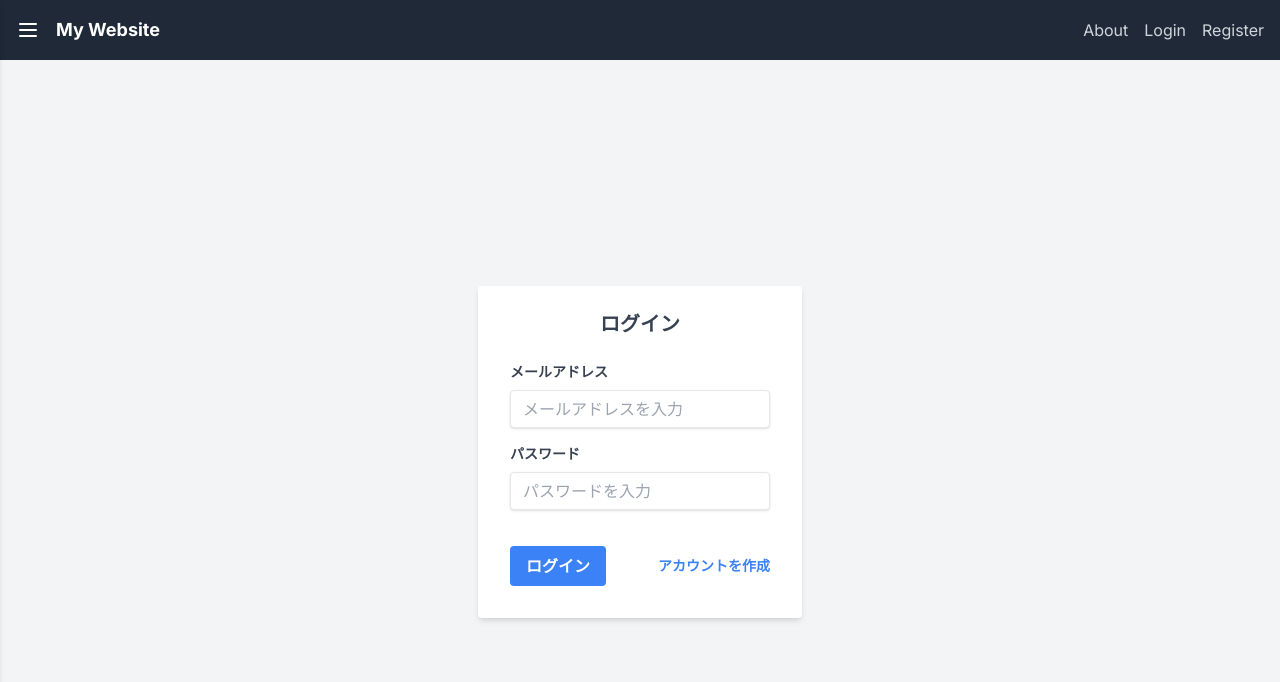
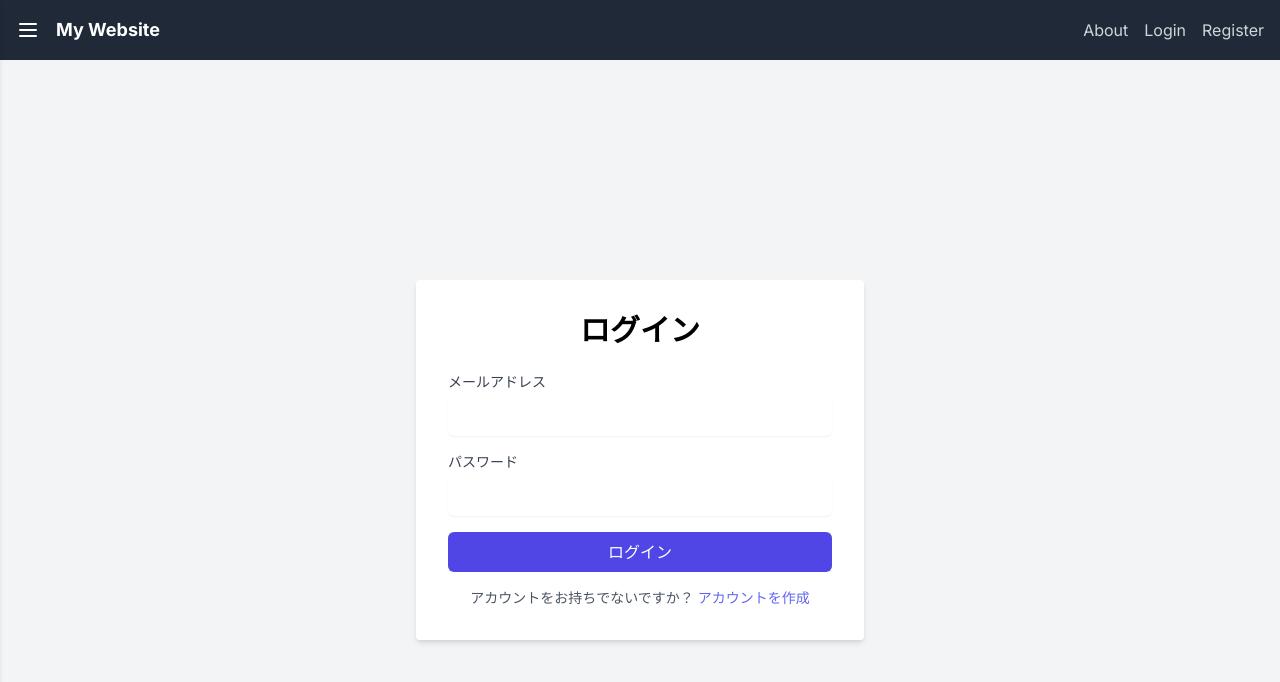
Before and after one commit to ajdjaiuoapooiad/rails-next-port3-frontend, a Next.js app: page /auth/login in a window 1280 px wide. Shown: the top 682 px of the page. Built offline with nearby package versions, Linux system fonts and the light colour scheme.

Commit message:
loginpage成功

```diff
--- a/package.json
+++ b/package.json
@@ -12,7 +12,8 @@
     "@heroicons/react": "^2.2.0",
     "next": "14.2.1",
     "react": "^18",
-    "react-dom": "^18"
+    "react-dom": "^18",
+    "sweetalert2": "^11.19.1"
   },
   "devDependencies": {
     "@types/node": "^20",
--- /dev/null
+++ b/src/app/api/auth/login/route.ts
@@ -0,0 +1,52 @@
+import { NextResponse, NextRequest } from 'next/server';
+
+interface LoginResponseSuccess {
+  token: string;
+  user: { id: number };
+}
+
+interface LoginResponseError {
+  error: string;
+}
+
+type LoginResponse = LoginResponseSuccess | LoginResponseError;
+
+export async function POST(req: NextRequest) {
+  const { email, password } = await req.json();
+
+  try {
+    const apiUrl = process.env.NEXT_PUBLIC_API_URL + '/login'; // Rails API のログインエンドポイント
+    if (!process.env.NEXT_PUBLIC_API_URL) {
+      return new NextResponse(JSON.stringify({ error: 'API URLが設定されていません。' }), {
+        status: 500,
+        headers: { 'Content-Type': 'application/json' },
+      });
+    }
+
+    const apiResponse = await fetch(apiUrl, {
+      method: 'POST',
+      headers: { 'Content-Type': 'application/json' },
+      body: JSON.stringify({ email, password }),
+    });
+
+    const data: LoginResponse = await apiResponse.json();
+
+    if (apiResponse.ok) {
+      return new NextResponse(JSON.stringify(data), {
+        status: 200,
+        headers: { 'Content-Type': 'application/json' },
+      });
+    } else {
+      return new NextResponse(JSON.stringify(data), {
+        status: apiResponse.status,
+        headers: { 'Content-Type': 'application/json' },
+      });
+    }
+  } catch (error: any) {
+    console.error('APIエラー:', error);
+    return new NextResponse(JSON.stringify({ error: 'サーバーエラーが発生しました。' }), {
+      status: 500,
+      headers: { 'Content-Type': 'application/json' },
+    });
+  }
+}
--- a/src/app/auth/login/page.tsx
+++ b/src/app/auth/login/page.tsx
@@ -1,23 +1,29 @@
-'use client'; // 👈 この行を追加
+'use client';
 
-import React, { useState } from 'react';
+import { useState } from 'react';
+
+import Swal from 'sweetalert2';
+import 'sweetalert2/dist/sweetalert2.min.css';
+import Link from 'next/link';
 import { useRouter } from 'next/navigation';
-import Link from 'next/link';
 
-const LoginPage = () => {
-  const [email, setEmail] = useState('');
-  const [password, setPassword] = useState('');
-  const [error, setError] = useState('');
+interface LoginResponse {
+  token?: string;
+  message?: string;
+  user?: { id: number };
+  error?: string; // Rails API のエラーレスポンスに対応
+}
+
+export default function LoginPage() {
+  const [email, setEmail] = useState<string>('');
+  const [password, setPassword] = useState<string>('');
   const router = useRouter();
 
-  const handleSubmit = async (event: React.FormEvent) => {
-    event.preventDefault();
-    setError('');
+  const handleSubmit = async (e: React.FormEvent) => {
+    e.preventDefault();
 
     try {
-
-      // 環境変数から API のベース URL を取得
-      const response = await fetch(`${process.env.NEXT_PUBLIC_API_URL}/login`, {
+      const response = await fetch('/api/auth/login', { // 👈 パスはそのまま
         method: 'POST',
         headers: {
           'Content-Type': 'application/json',
@@ -25,75 +31,79 @@ const LoginPage = () => {
         body: JSON.stringify({ email, password }),
       });
 
-      const data = await response.json();
-
       if (response.ok) {
-        // ログイン成功
-        const { token, user } = data;
-        console.log('ログイン成功:', { token, userId: user.id });
-        // ここでトークンとユーザー ID を保存する処理 (例: localStorage, Zustand, Recoil など)
-        localStorage.setItem('authToken', token);
-        localStorage.setItem('userId', user.id);
-        // ログイン後のリダイレクト
-        router.push('/posts'); // 例: ダッシュボードページへリダイレクト
+        const data: LoginResponse = await response.json();
+        if (data.token) {
+          localStorage.setItem('authToken', data.token);
+          if (data.user && data.user.id) {
+            localStorage.setItem('userId', data.user.id.toString());
+          }
+          Swal.fire({
+            icon: 'success',
+            title: 'ログイン成功',
+            showConfirmButton: false,
+            timer: 1500,
+          });
+          router.push('/posts'); // ログイン後のリダイレクト先
+        } else {
+          Swal.fire({
+            icon: 'error',
+            title: 'ログイン失敗',
+            text: data.message || data.error || 'ログインに失敗しました',
+          });
+        }
       } else {
-        // ログイン失敗
-        setError(data.error || 'ログインに失敗しました。');
-        console.error('ログイン失敗:', data);
+        const errorData: LoginResponse = await response.json();
+        Swal.fire({
+          icon: 'error',
+          title: 'ログイン失敗',
+          text: errorData.message || errorData.error || 'ログインに失敗しました',
+        });
       }
-    } catch (error) {
-      setError('サーバーとの通信中にエラーが発生しました。');
-      console.error('ログインエラー:', error);
+    } catch (err: any) {
+      Swal.fire({
+        icon: 'error',
+        title: 'ログイン中にエラーが発生しました',
+        text: err.message || 'ログイン中にエラーが発生しました',
+      });
+      console.error('ログインエラー:', err);
     }
   };
 
   return (
-    <div className="flex justify-center items-center h-screen bg-gray-100">
-      <div className="bg-white shadow-md rounded px-8 pt-6 pb-8 mb-4">
-        <h2 className="block text-gray-700 text-xl font-bold mb-6 text-center">
-          ログイン
-        </h2>
-        {error && (
-          <div className="bg-red-100 border border-red-400 text-red-700 px-4 py-3 rounded relative mb-4" role="alert">
-            <strong className="font-bold">エラー！</strong>
-            <span className="block sm:inline">{error}</span>
-          </div>
-        )}
-        <form onSubmit={handleSubmit}>
-          <div className="mb-4">
-            <label className="block text-gray-700 text-sm font-bold mb-2" htmlFor="email">
-              メールアドレス
-            </label>
+    <div className="min-h-screen flex items-center justify-center bg-gray-100">
+      <div className="bg-white p-8 rounded shadow-md w-full max-w-md">
+        <h1 className="text-3xl font-bold mb-6 text-center">ログイン</h1>
+        <form onSubmit={handleSubmit} className="space-y-4">
+          <div>
+            <label className="block text-sm font-medium text-gray-700">メールアドレス</label>
             <input
-              className="shadow appearance-none border rounded w-full py-2 px-3 text-gray-700 leading-tight focus:outline-none focus:shadow-outline"
-              id="email"
               type="email"
-              placeholder="メールアドレスを入力"
               value={email}
               onChange={(e) => setEmail(e.target.value)}
+              className="mt-1 block w-full rounded-md border-gray-300 shadow-sm focus:border-indigo-500 focus:ring-indigo-500 p-2"
             />
           </div>
-          <div className="mb-6">
-            <label className="block text-gray-700 text-sm font-bold mb-2" htmlFor="password">
-              パスワード
-            </label>
+          <div>
+            <label className="block text-sm font-medium text-gray-700">パスワード</label>
             <input
-              className="shadow appearance-none border rounded w-full py-2 px-3 text-gray-700 mb-3 leading-tight focus:outline-none focus:shadow-outline"
-              id="password"
               type="password"
-              placeholder="パスワードを入力"
               value={password}
               onChange={(e) => setPassword(e.target.value)}
+              className="mt-1 block w-full rounded-md border-gray-300 shadow-sm focus:border-indigo-500 focus:ring-indigo-500 p-2"
             />
           </div>
-          <div className="flex items-center justify-between">
+          <div>
             <button
-              className="bg-blue-500 hover:bg-blue-700 text-white font-bold py-2 px-4 rounded focus:outline-none focus:shadow-outline"
               type="submit"
+              className="w-full px-4 py-2 bg-indigo-600 text-white rounded-md hover:bg-indigo-700 focus:outline-none focus:ring-2 focus:ring-indigo-500 focus:ring-offset-2"
             >
               ログイン
             </button>
-            <Link href="/auth/register" className="inline-block align-baseline font-bold text-sm text-blue-500 hover:text-blue-800">
+          </div>
+          <div className="text-center text-sm text-gray-600">
+            アカウントをお持ちでないですか？{' '}
+            <Link href="/auth/register" className="text-indigo-500 hover:underline">
               アカウントを作成
             </Link>
           </div>
@@ -101,6 +111,4 @@ const LoginPage = () => {
       </div>
     </div>
   );
-};
-
-export default LoginPage;
+}
```
Also changed, not shown: 1 other file (tests, documents, lock files or other folders).
